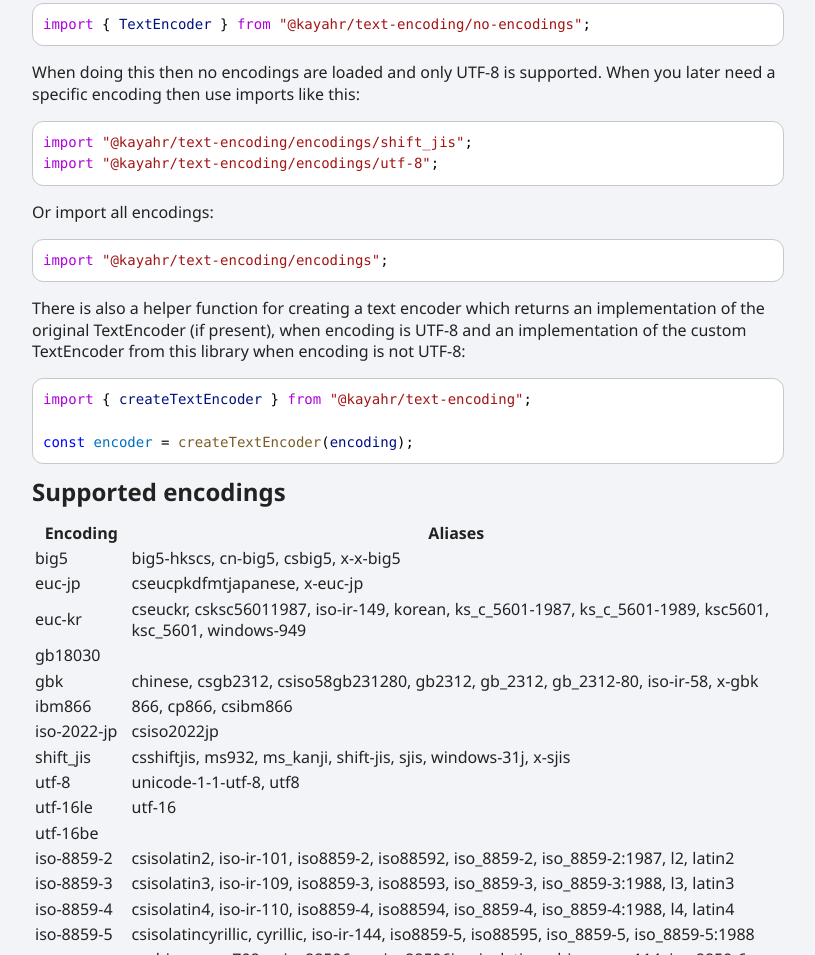
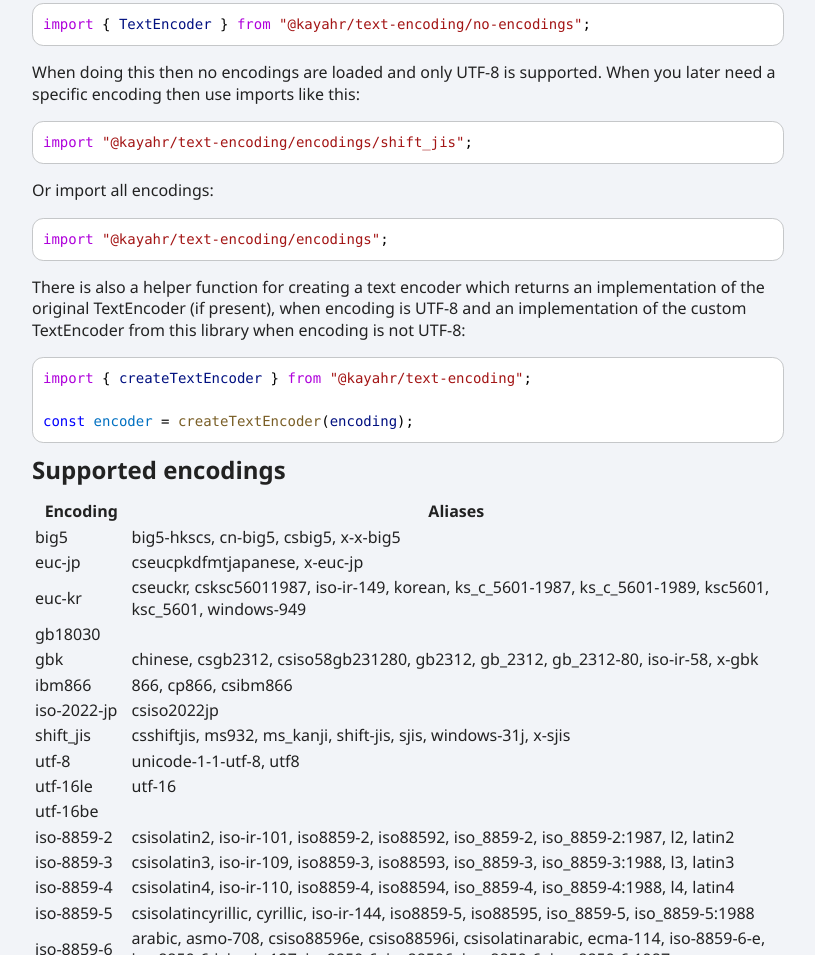
Before and after one commit to kayahr/text-encoding, a plain HTML site: page index.html in a window 1280 px wide. Shown: the part 834-1789 px from the top of the page, without its empty margins (96-911 px from the left). Drawn offline with Linux system fonts and the light colour scheme.

Commit message:
Deploying to gh-pages from @ kayahr/text-encoding@88d9128d55df12a1b369c733c70ede322404cdc7 🚀

```diff
--- a/index.html
+++ b/index.html
@@ -38,7 +38,7 @@
 <pre><code class="language-typescript"><span class="hl-2">import</span><span class="hl-1"> { </span><span class="hl-0">TextEncoder</span><span class="hl-1"> } </span><span class="hl-2">from</span><span class="hl-1"> </span><span class="hl-3">&quot;@kayahr/text-encoding/no-encodings&quot;</span><span class="hl-1">;</span>
 </code></pre>
 <p>When doing this then no encodings are loaded and only UTF-8 is supported. When you later need a specific encoding then use imports like this:</p>
-<pre><code class="language-typescript"><span class="hl-2">import</span><span class="hl-1"> </span><span class="hl-3">&quot;@kayahr/text-encoding/encodings/shift_jis&quot;</span><span class="hl-1">;</span><br/><span class="hl-2">import</span><span class="hl-1"> </span><span class="hl-3">&quot;@kayahr/text-encoding/encodings/utf-8&quot;</span><span class="hl-1">;</span>
+<pre><code class="language-typescript"><span class="hl-2">import</span><span class="hl-1"> </span><span class="hl-3">&quot;@kayahr/text-encoding/encodings/shift_jis&quot;</span><span class="hl-1">;</span>
 </code></pre>
 <p>Or import all encodings:</p>
 <pre><code class="language-typescript"><span class="hl-2">import</span><span class="hl-1"> </span><span class="hl-3">&quot;@kayahr/text-encoding/encodings&quot;</span><span class="hl-1">;</span>
```
